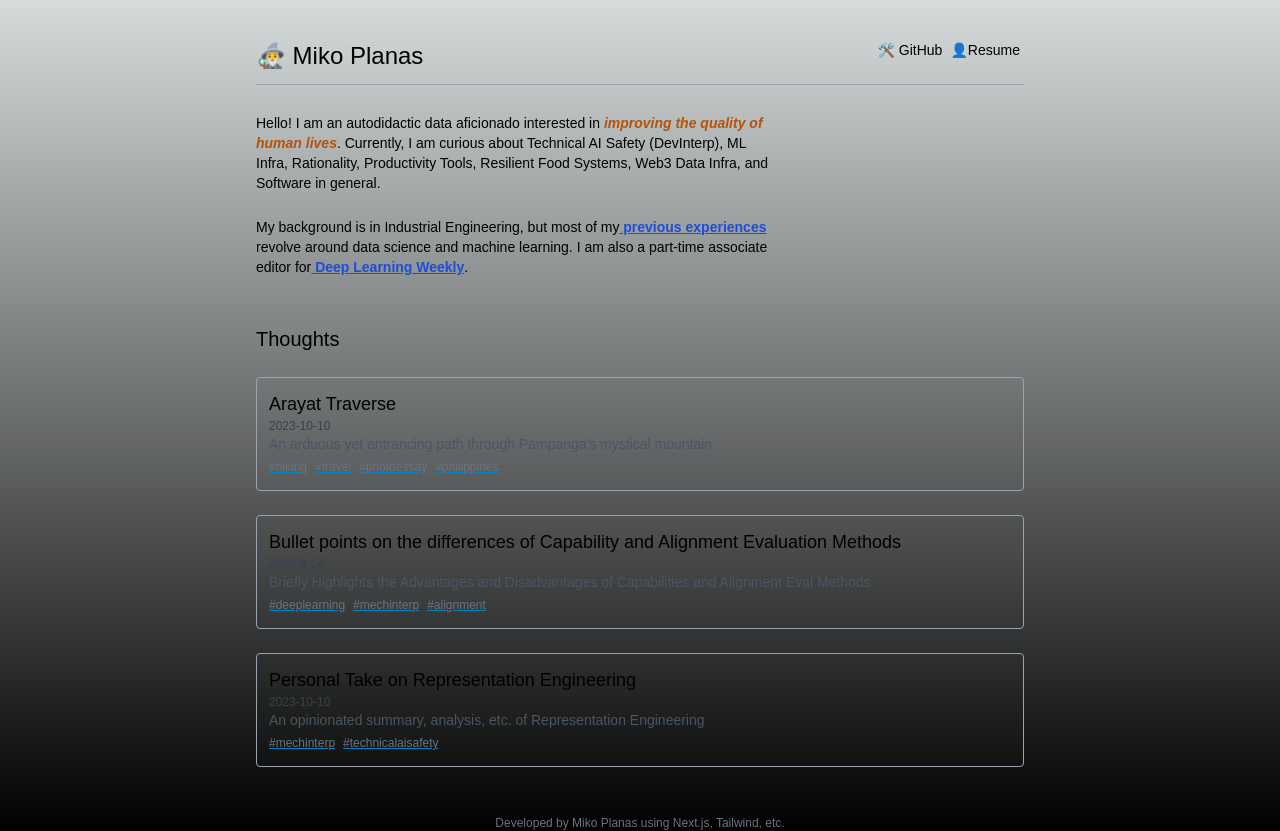
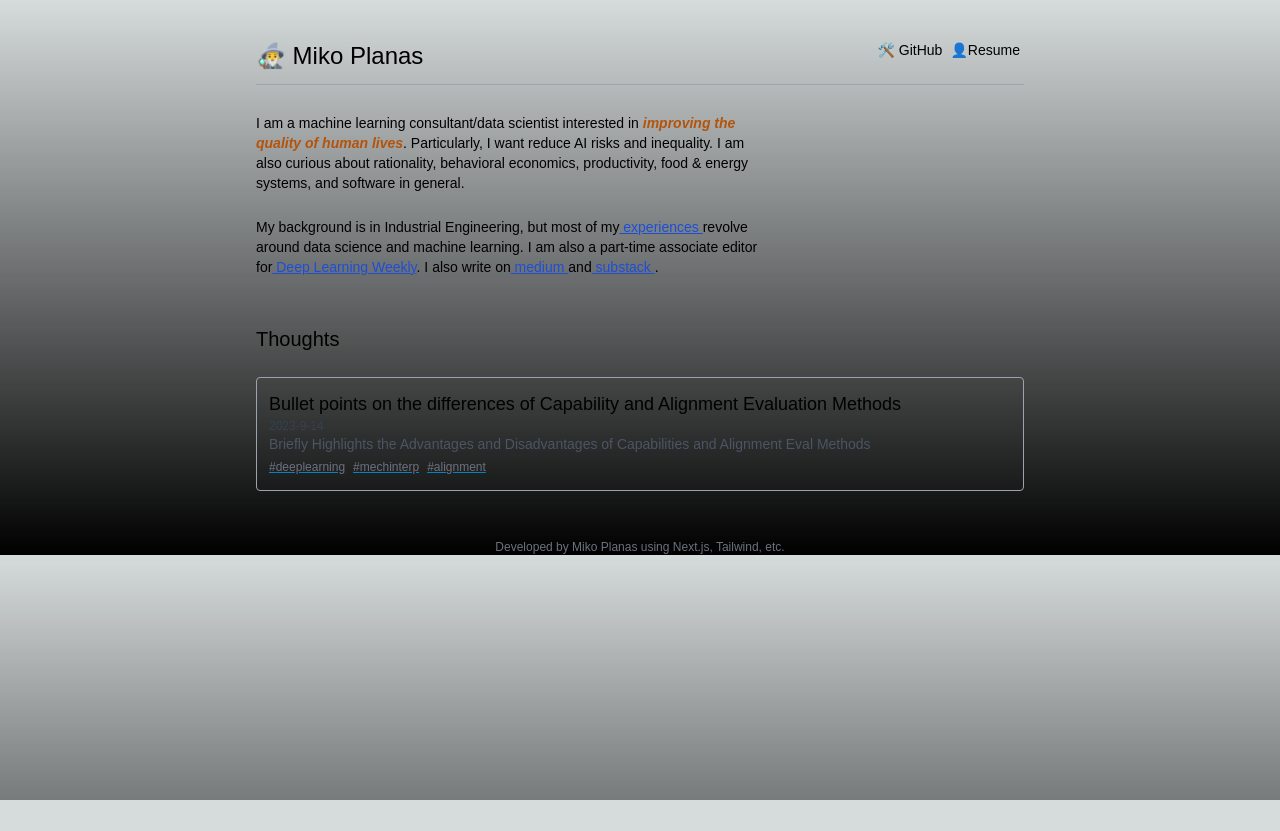
Before and after one commit to therealmolf/personal-miko, a Next.js app: page / in a window 1280 px wide. After the commit the page ends 800 px from the top, so only its background shows below. Built offline with nearby package versions, Linux system fonts and the light colour scheme; a web font is replaced by a local one.

Commit message:
Changed intro on main page

```diff
--- a/src/app/page.tsx
+++ b/src/app/page.tsx
@@ -16,20 +16,24 @@ const HomePage = () => {
     <div>
       <div className="max-w-lg">
         <p className="text-sm text-black">
-          Hello! I am an autodidactic data aficionado interested in
+          I am a machine learning consultant/data scientist interested in
           <a className="text-amber-700 font-bold italic"> improving the quality of human lives</a>
-          . Currently, I am curious about Technical AI Safety (DevInterp), ML Infra, Rationality,
-          Productivity Tools, Resilient Food Systems, Web3 Data Infra, and Software in general.
+          . Particularly, I want reduce AI risks and inequality. I am also curious about rationality, behavioral economics,
+          productivity, food & energy systems, and software in general.
         </p>
 
         <br></br>
 
         <p className="text-sm text-black">
           My background is in Industrial Engineering, but most of my
-          <a href="https://www.linkedin.com/in/mikhail-franco-planas/" className="text-blue-700 font-bold underline"> previous experiences </a>
+          <a href="https://www.linkedin.com/in/mikhail-franco-planas/" className="text-blue-700 underline"> experiences </a>
           revolve around data science and machine learning.
           I am also a part-time associate editor for
-          <a href="https://www.deeplearningweekly.com" className="text-blue-700 font-bold underline"> Deep Learning Weekly</a>.
+          <a href="https://www.deeplearningweekly.com" className="text-blue-700 underline"> Deep Learning Weekly</a>.
+          I also write on
+          <a href="https://medium.com/@planasmiko" className="text-blue-700 underline"> medium </a>
+          and
+          <a href="https://musingsofmiko.substack.com" className="text-blue-700  underline"> substack </a>.
         </p>
       </div>
 
--- a/src/posts/Arayat.md
+++ /dev/null
@@ -1,59 +0,0 @@
----
-title: "Arayat Traverse"
-subtitle: "An arduous yet entrancing path through Pampanga's mystical mountain"
-date: "2023-10-10"
-tags:
-- hiking
-- travel
-- photoessay
-- philippines
----
-## Story
-**October 8, 2023** | Old friends and new friends ventured into the north to hike what was reputed a fairly challenging route which resembled Sibuyan Island's Mt. Guiting-Guiting. Although most have read about its mystique, only two have actually been through the mountain. Some expectations were met; Some were not; Some were exceeded. The series of raw images that follow highlight our journey to, in, and fro Arayat Traverse.
-
-&nbsp;
-
-![Sample picture](/images/Arayat/Driving.jpg)
-**0333** Fueled by gas and spanish bread, we (Abraham, Miko, Bea, Rhea) begin our journey to the rendezvous.
-
-&nbsp;
-
-![Crash](/images/Arayat/Crash.jpg)
-**0343** Greeted by a car crash after talking about seeing -- what seemed to be -- a dead man near Pagudpud a few weeks back.
-
-&nbsp;
-
-![Order](/images/Arayat/Order.jpg)
-![Talk](/images/Arayat/Talk.jpg)
-**0400** First thing we do after arriving was to order some actual grub and coffee. We also ended up watching some of Bea's old commercials.
-
-&nbsp;
-
-![lenny](/images/Arayat/lenny.jpg)
-**0451** Listening to a podcast about a man's internal battles, and how a friendship was rekindled by fate. This is one way to start a hike for sure.
-
-&nbsp;
-
-![arrival](/images/Arayat/arrival.jpg)
-**0542** We are here.
-
-&nbsp;
-
-![gang](/images/Arayat/gang.jpg)
-![pup](/images/Arayat/pup.jpg)
-**0549** Nothing lightens up the mood more than a cute puppy. It's almost as if we've forgotten about Lenny.
-
-&nbsp;
-
-![Entrance](/images/Arayat/Entrance.jpg)
-**0554** This marks the start of our journey.
-
-&nbsp;
-
-![rheasun](/images/Arayat/RheaSun.jpg)
-**0606** It's looking like a beautiful morning walk through lush vegetation.
-
-&nbsp;
-
-![more](/images/Arayat/IMG_4254.jpg)
-**0606** HEIC Pic
--- a/src/posts/RepEng.md
+++ /dev/null
@@ -1,8 +0,0 @@
----
-title: "Personal Take on Representation Engineering"
-subtitle: "An opinionated summary, analysis, etc. of Representation Engineering"
-date: "2023-10-10"
-tags:
-- mechinterp
-- technicalaisafety
----
```
